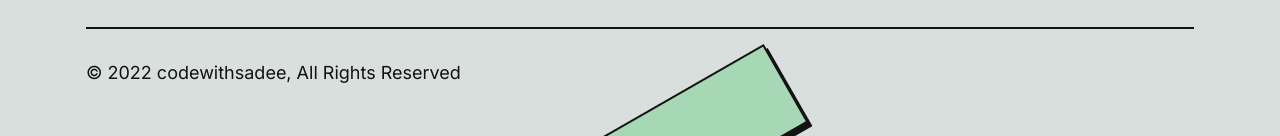
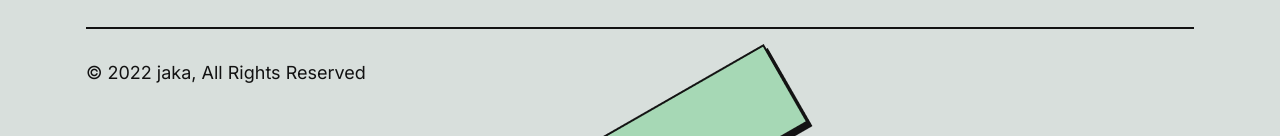
Before and after one commit to jakathalin02jaka/Shopie, a plain HTML site: page index.html in a window 1280 px wide. Shown: the part 4730-4866 px from the top of the page. Drawn offline with nearby package versions, Linux system fonts and the light colour scheme.

Commit message:
Update index.html

```diff
--- a/index.html
+++ b/index.html
@@ -580,7 +580,7 @@
         </div>
 
         <p class="copyright">
-          &copy; 2022 codewithsadee, All Rights Reserved
+          &copy; 2022 jaka, All Rights Reserved
         </p>
 
       </div>
```
